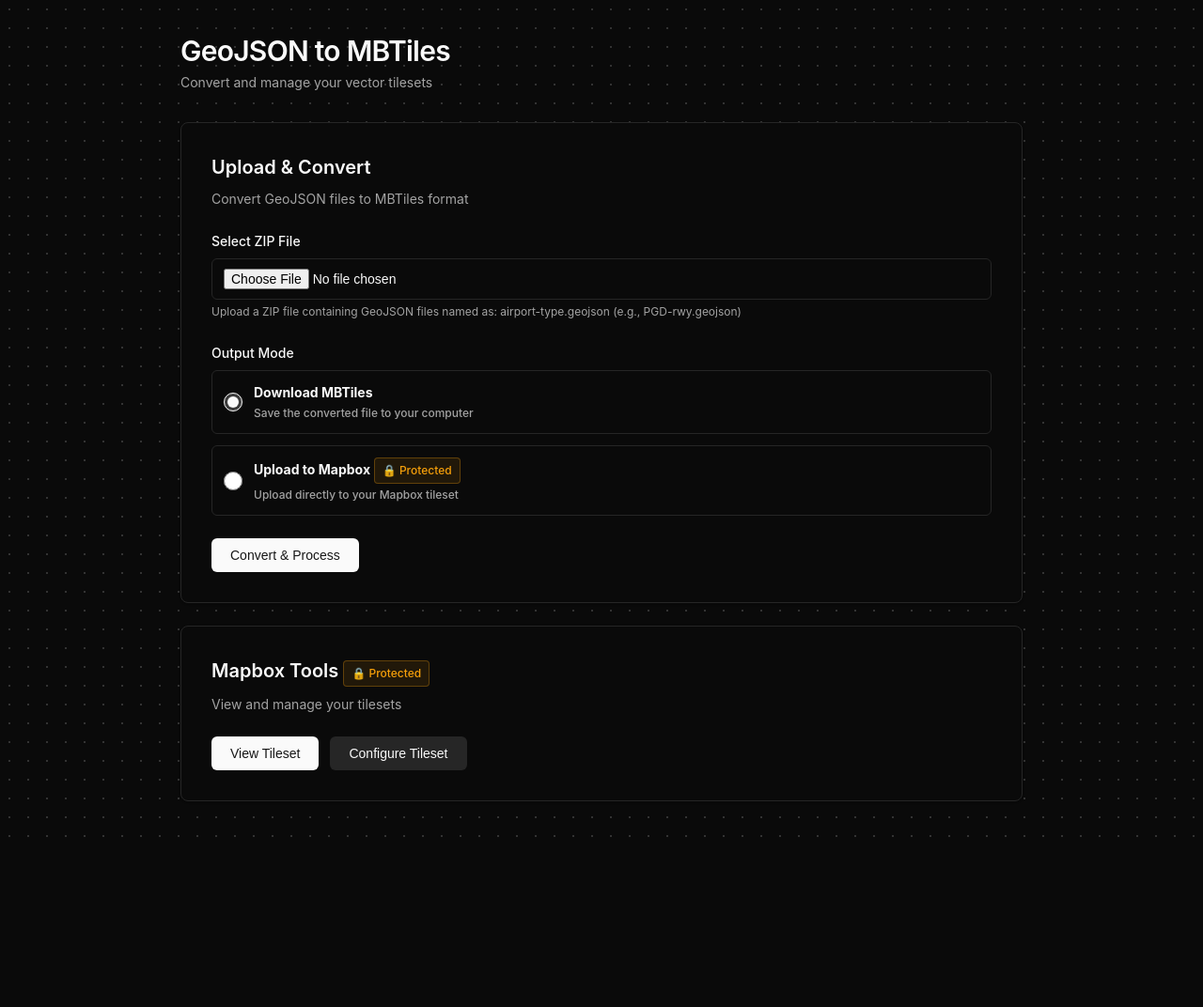
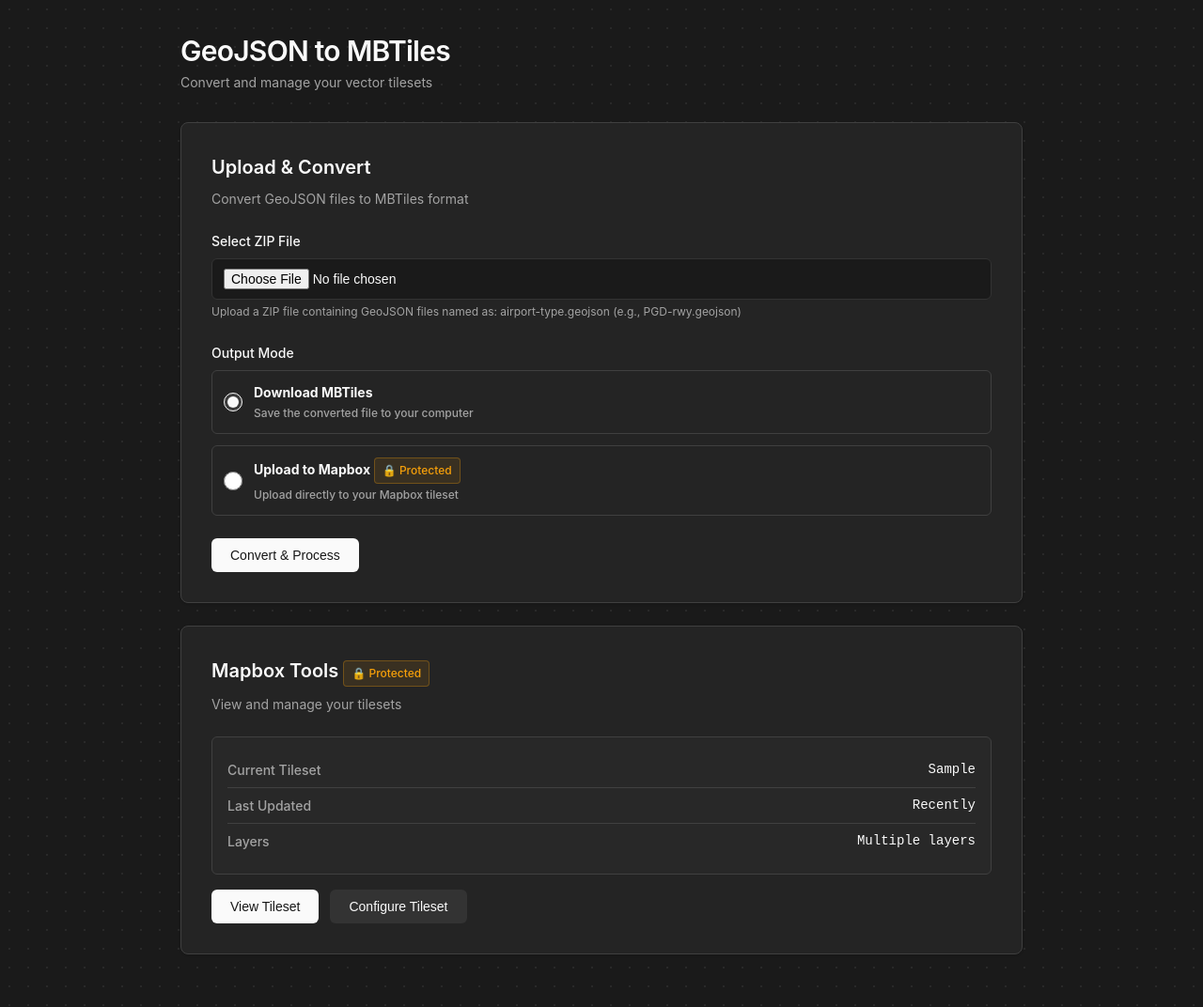
Before and after one commit to SpoodsWasTaken/geojson-to-mbtile, a Flask app: template templates/index.html in a window 1280 px wide. Shown: the whole page at 94% size. Before the commit the page ends 909 px from the top, so only its background shows below. Run offline with Flask 3, Linux system fonts and the light colour scheme; the template is opened without the code that fills it: most values are stand-ins (such as "Sample title", 1, 10 or a date in 2020).

Commit message:
Add files via upload

```diff
--- a/app.py
+++ b/app.py
@@ -27,6 +27,8 @@
 # Default tileset configuration
 DEFAULT_STAGING_TILESET = os.environ.get('DEFAULT_STAGING_TILESET', '')
 DEFAULT_PRODUCTION_TILESET = os.environ.get('DEFAULT_PRODUCTION_TILESET', '')
+MAPBOX_SECRET_TOKEN = os.environ.get('MAPBOX_SECRET_TOKEN', '')
+MAPBOX_PUBLIC_TOKEN = os.environ.get('MAPBOX_PUBLIC_TOKEN', '')
 
 def require_auth(f):
     """Decorator to require authentication for protected routes."""
@@ -67,7 +69,9 @@
     """Render the upload form."""
     return render_template('index.html',
                          default_staging_tileset=DEFAULT_STAGING_TILESET,
-                         default_production_tileset=DEFAULT_PRODUCTION_TILESET)
+                         default_production_tileset=DEFAULT_PRODUCTION_TILESET,
+                         mapbox_secret_token=MAPBOX_SECRET_TOKEN,
+                         mapbox_public_token=MAPBOX_PUBLIC_TOKEN)
 
 @app.route('/auth/check')
 def check_auth():
@@ -97,8 +101,10 @@
 @require_auth
 def viewer():
     """Render the map viewer (requires authentication)."""
-    tileset_id = request.args.get('tileset_id', 'ericbutton.staging-9r4spd')
-    return render_template('viewer.html', tileset_id=tileset_id)
+    tileset_id = request.args.get('tileset_id', DEFAULT_STAGING_TILESET or 'ericbutton.staging-9r4spd')
+    return render_template('viewer.html',
+                         tileset_id=tileset_id,
+                         mapbox_public_token=MAPBOX_PUBLIC_TOKEN)
 
 @app.route('/health')
 def health():
--- a/templates/index.html
+++ b/templates/index.html
@@ -6,24 +6,24 @@
     <title>GeoJSON to MBTiles Converter</title>
     <style>
         :root {
-            --background: 0 0% 3.9%;
+            --background: 0 0% 10%;
             --foreground: 0 0% 98%;
-            --card: 0 0% 3.9%;
+            --card: 0 0% 14%;
             --card-foreground: 0 0% 98%;
-            --popover: 0 0% 3.9%;
+            --popover: 0 0% 14%;
             --popover-foreground: 0 0% 98%;
             --primary: 0 0% 98%;
             --primary-foreground: 0 0% 9%;
-            --secondary: 0 0% 14.9%;
+            --secondary: 0 0% 20%;
             --secondary-foreground: 0 0% 98%;
-            --muted: 0 0% 14.9%;
+            --muted: 0 0% 20%;
             --muted-foreground: 0 0% 63.9%;
-            --accent: 0 0% 14.9%;
+            --accent: 0 0% 20%;
             --accent-foreground: 0 0% 98%;
             --destructive: 0 62.8% 30.6%;
             --destructive-foreground: 0 0% 98%;
-            --border: 0 0% 14.9%;
-            --input: 0 0% 14.9%;
+            --border: 0 0% 25%;
+            --input: 0 0% 20%;
             --ring: 0 0% 83.1%;
             --success: 142 76% 36%;
             --warning: 38 92% 50%;
@@ -38,7 +38,7 @@
         body {
             font-family: -apple-system, BlinkMacSystemFont, 'Segoe UI', 'Roboto', 'Oxygen', 'Ubuntu', 'Cantarell', 'Fira Sans', 'Droid Sans', 'Helvetica Neue', sans-serif;
             background-color: hsl(var(--background));
-            background-image: radial-gradient(circle, hsl(0 0% 20%) 1px, transparent 1px);
+            background-image: radial-gradient(circle, hsla(0, 0%, 30%, 0.3) 1px, transparent 1px);
             background-size: 20px 20px;
             color: hsl(var(--foreground));
             min-height: 100vh;
@@ -732,10 +732,10 @@
             }
         }
 
-        // Load saved data from localStorage
+        // Load saved data from localStorage or server defaults
         function loadSavedData() {
-            const tilesetId = localStorage.getItem('mapbox_tileset_id');
-            const secretToken = localStorage.getItem('mapbox_secret_token');
+            const tilesetId = localStorage.getItem('mapbox_tileset_id') || '{{ default_staging_tileset }}';
+            const secretToken = localStorage.getItem('mapbox_secret_token') || '{{ mapbox_secret_token }}';
 
             if (tilesetId) {
                 document.getElementById('tileset_id').value = tilesetId;
@@ -857,19 +857,63 @@
                 } else {
                     const result = await response.json();
                     hideLoading();
-                    showToast('Success', result.message || 'Tileset uploaded successfully!', 'success');
-
-                    // Offer to view tileset
-                    setTimeout(() => {
-                        if (confirm('Would you like to view the tileset now?')) {
-                            window.location.href = `/viewer?tileset_id=${tilesetId}`;
-                        }
-                    }, 1000);
+                    showMapboxSuccess(result, tilesetId, updateMode);
                 }
             } catch (error) {
                 hideLoading();
                 showToast('Error', error.message, 'error');
             }
+        }
+
+        // Show Mapbox upload success screen
+        function showMapboxSuccess(result, tilesetId, updateMode) {
+            const successHTML = `
+                <div style="text-align: center; padding: 2rem;">
+                    <div style="font-size: 3rem; color: hsl(var(--success)); margin-bottom: 1rem;">✓</div>
+                    <h2 style="font-size: 1.5rem; margin-bottom: 0.5rem;">Upload Complete!</h2>
+                    <p style="color: hsl(var(--muted-foreground)); margin-bottom: 2rem;">
+                        ${result.message || 'Tileset uploaded successfully!'}
+                    </p>
+
+                    <div style="background: hsl(var(--muted)); padding: 1.5rem; border-radius: 0.5rem; margin-bottom: 2rem; text-align: left;">
+                        <div style="display: grid; gap: 0.75rem; font-size: 0.875rem;">
+                            <div style="display: flex; justify-content: space-between;">
+                                <span style="color: hsl(var(--muted-foreground));">Output Mode:</span>
+                                <span style="font-weight: 500;">Mapbox Upload</span>
+                            </div>
+                            <div style="display: flex; justify-content: space-between;">
+                                <span style="color: hsl(var(--muted-foreground));">Update Mode:</span>
+                                <span style="font-weight: 500; text-transform: capitalize;">${updateMode}</span>
+                            </div>
+                            <div style="display: flex; justify-content: space-between;">
+                                <span style="color: hsl(var(--muted-foreground));">Tileset ID:</span>
+                                <span style="font-weight: 500;">${tilesetId}</span>
+                            </div>
+                        </div>
+                    </div>
+
+                    <div style="display: flex; gap: 1rem; justify-content: center; flex-wrap: wrap;">
+                        <button onclick="window.location.href='/viewer?tileset_id=${tilesetId}'"
+                                style="padding: 0.75rem 1.5rem; background: hsl(var(--primary)); color: hsl(var(--primary-foreground)); border: none; border-radius: 0.375rem; font-size: 0.875rem; font-weight: 500; cursor: pointer;">
+                            View Tileset
+                        </button>
+                        <button onclick="closeMapboxSuccess()"
+                                style="padding: 0.75rem 1.5rem; background: hsl(var(--secondary)); color: hsl(var(--secondary-foreground)); border: none; border-radius: 0.375rem; font-size: 0.875rem; font-weight: 500; cursor: pointer;">
+                            Convert Another File
+                        </button>
+                    </div>
+                </div>
+            `;
+
+            // Show in loading overlay
+            const loadingOverlay = document.getElementById('loading-overlay');
+            loadingOverlay.innerHTML = successHTML;
+            loadingOverlay.style.display = 'flex';
+        }
+
+        function closeMapboxSuccess() {
+            document.getElementById('loading-overlay').style.display = 'none';
+            document.getElementById('loading-overlay').innerHTML = '<div class="spinner"></div><div id="loading-message" style="margin-top: 1rem; color: hsl(var(--muted-foreground));">Processing...</div>';
         }
 
         // Handle authentication
```
Also changed, not shown: templates/viewer.html (+38 -30 lines).
